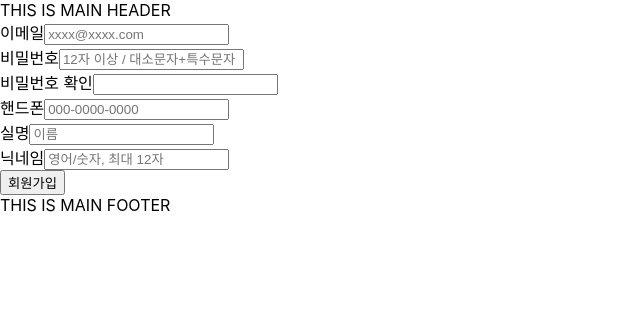
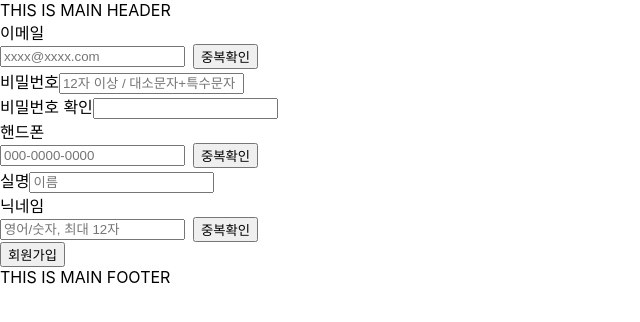
Before and after one commit to kwork9237/SeeSun_Frontend, a React (Create React App) app: page /join in a window 1280 px wide. Shown: the top 322 px of the page, without its empty margins (0-640 px from the left). Built offline with nearby package versions, Linux system fonts and the light colour scheme.

Commit message:
들여쓰기 수정 및 회원가입 진행 중 중복확인 추가

```diff
--- a/src/pages/member/Join.jsx
+++ b/src/pages/member/Join.jsx
@@ -4,12 +4,12 @@ import { useState } from "react";
 import { useNavigate } from "react-router-dom";
 import axiosInstance from "../../api/axiosInstance";
 
-// 제약 정규표현식
+// 정규식
 const EMAIL_REGEX = /^[A-Za-z0-9._%+-]+@[A-Za-z0-9.-]+\.[A-Za-z]{2,}$/;
 const PW_REGEX = /^(?=.*[a-z])(?=.*[A-Z])(?=.*[^A-Za-z0-9]).{12,}$/;
 const PHONE_REGEX = /^\d{3}-\d{4}-\d{4}$/;
+// 닉네임: 영어/숫자만 + 최대 12자 + (숫자만 금지하려면 영문 1자 이상)
 const NICK_REGEX = /^(?=.*[A-Za-z])[A-Za-z0-9]{1,12}$/;
-
 
 function formatPhone(value) {
   const digits = value.replace(/\D/g, "").slice(0, 11);
@@ -30,29 +30,77 @@ const Join = () => {
     nickname: "",
   });
 
+  // 형식 에러
   const [errors, setErrors] = useState({});
 
+  // 중복확인 결과 메시지(성공/실패 모두 여기로)
+  // kind: "success" | "error"
+  const [feedback, setFeedback] = useState({
+    email: { text: "", kind: "" },
+    nickname: { text: "", kind: "" },
+    phone: { text: "", kind: "" },
+  });
+
+  // 중복확인 완료 상태(가입 버튼에서 강제 체크용)
+  const [dup, setDup] = useState({
+    email: { checked: false, ok: false, lastValue: "" },
+    nickname: { checked: false, ok: false, lastValue: "" },
+    phone: { checked: false, ok: false, lastValue: "" }, // 숫자-only 저장
+  });
+
+  const resetDupState = (key) => {
+    if (key === "email") {
+      setDup((p) => ({ ...p, email: { checked: false, ok: false, lastValue: "" } }));
+      setFeedback((p) => ({ ...p, email: { text: "", kind: "" } }));
+    }
+    if (key === "nickname") {
+      setDup((p) => ({ ...p, nickname: { checked: false, ok: false, lastValue: "" } }));
+      setFeedback((p) => ({ ...p, nickname: { text: "", kind: "" } }));
+    }
+    if (key === "phone") {
+      setDup((p) => ({ ...p, phone: { checked: false, ok: false, lastValue: "" } }));
+      setFeedback((p) => ({ ...p, phone: { text: "", kind: "" } }));
+    }
+  };
+
   const setField = (key, value) => {
-    setForm((prev) => ({ ...prev, [key]: value }));
-    // 입력 중엔 에러를 즉시 지우거나(UX) / 즉시 검증해도 됨
+    setForm((prev) => {
+      const next = { ...prev, [key]: value };
+
+      // 🔹 비밀번호 확인 실시간 검증
+      if (key === "password" || key === "passwordConfirm") {
+        const msg = checkPasswordMatch(next.password, next.passwordConfirm);
+        setErrors((e) => ({ ...e, passwordConfirm: msg }));
+      }
+
+      return next;
+    });
+
+    // 기존 에러 초기화 로직
+    if (key !== "passwordConfirm") {
       setErrors((prev) => ({ ...prev, [key]: "" }));
+    }
+
+    // 중복확인 무효화 로직 그대로 유지
+    if (key === "email" || key === "nickname" || key === "phone") {
+      resetDupState(key);
+    }
   };
+
 
   const validate = () => {
     const e = {};
 
-    if (!EMAIL_REGEX.test(form.email)) e.email = "이메일 형식이 올바르지 않습니다.";
+    if (!EMAIL_REGEX.test(form.email))
+      e.email = "이메일 형식이 올바르지 않습니다.";
     if (!PW_REGEX.test(form.password))
       e.password = "비밀번호는 12자 이상, 대/소문자+특수문자를 포함해야 합니다.";
     if (form.passwordConfirm !== form.password)
       e.passwordConfirm = "비밀번호가 일치하지 않습니다.";
-
     if (!PHONE_REGEX.test(form.phone))
       e.phone = "핸드폰 번호 형식은 000-0000-0000 입니다.";
-
-    // 실명 제한 없다고 했으니, 빈 값 허용할지 말지만 선택
-    // if (!form.name.trim()) e.name = "이름을 입력해주세요.";
-
+    if (!form.name.trim())
+      e.name = "이름을 입력해주세요.";
     if (!NICK_REGEX.test(form.nickname))
       e.nickname = "닉네임은 영어/숫자만, 최대 12자까지 가능합니다.";
 
@@ -60,27 +108,134 @@ const Join = () => {
     return Object.keys(e).length === 0;
   };
 
+  // exists API (true면 중복)
+  const exists = async (field, value) => {
+    const res = await axiosInstance.get("/members/exists", { params: { field, value } });
+    return res.data;
+  };
+
+  const onCheckEmail = async () => {
+    const email = form.email.trim();
+
+    if (!EMAIL_REGEX.test(email)) {
+      setErrors((p) => ({ ...p, email: "이메일 형식을 확인하세요." }));
+      return;
+    }
+
+    try {
+      const isDup = await exists("username", email);
+
+      setDup((p) => ({
+        ...p,
+        email: { checked: true, ok: !isDup, lastValue: email },
+      }));
+
+      setFeedback((p) => ({
+        ...p,
+        email: isDup
+          ? { text: "이미 사용 중인 이메일입니다.", kind: "error" }
+          : { text: "사용 가능한 이메일입니다.", kind: "success" },
+      }));
+    } catch {
+      alert("이메일 중복확인에 실패했습니다.");
+    }
+  };
+
+  const onCheckNickname = async () => {
+    const nickname = form.nickname.trim();
+
+    if (!NICK_REGEX.test(nickname)) {
+      setErrors((p) => ({ ...p, nickname: "닉네임 형식을 확인하세요." }));
+      return;
+    }
+
+    try {
+      const isDup = await exists("nickname", nickname);
+
+      setDup((p) => ({
+        ...p,
+        nickname: { checked: true, ok: !isDup, lastValue: nickname },
+      }));
+
+      setFeedback((p) => ({
+        ...p,
+        nickname: isDup
+          ? { text: "이미 사용 중인 닉네임입니다.", kind: "error" }
+          : { text: "사용 가능한 닉네임입니다.", kind: "success" },
+      }));
+    } catch {
+      alert("닉네임 중복확인에 실패했습니다.");
+    }
+  };
+
+  const onCheckPhone = async () => {
+    if (!PHONE_REGEX.test(form.phone)) {
+      setErrors((p) => ({ ...p, phone: "핸드폰 번호 형식을 확인하세요." }));
+      return;
+    }
+
+    const phoneDigits = form.phone.replaceAll("-", "");
+
+    try {
+      const isDup = await exists("phone", phoneDigits);
+
+      setDup((p) => ({
+        ...p,
+        phone: { checked: true, ok: !isDup, lastValue: phoneDigits },
+      }));
+
+      setFeedback((p) => ({
+        ...p,
+        phone: isDup
+          ? { text: "이미 사용 중인 전화번호입니다.", kind: "error" }
+          : { text: "사용 가능한 전화번호입니다.", kind: "success" },
+      }));
+    } catch {
+      alert("전화번호 중복확인에 실패했습니다.");
+    }
+  };
+
   const onSubmit = async (ev) => {
     ev.preventDefault();
     if (!validate()) return;
 
+    const email = form.email.trim();
+    const nickname = form.nickname.trim();
+    const phoneDigits = form.phone.replaceAll("-", "");
+
+    // 중복확인 강제(버튼 눌렀고, ok이며, 값이 바뀌지 않았을 것)
+    if (!(dup.email.checked && dup.email.ok && dup.email.lastValue === email)) {
+      alert("이메일 중복확인을 해주세요.");
+      return;
+    }
+    if (!(dup.nickname.checked && dup.nickname.ok && dup.nickname.lastValue === nickname)) {
+      alert("닉네임 중복확인을 해주세요.");
+      return;
+    }
+    if (!(dup.phone.checked && dup.phone.ok && dup.phone.lastValue === phoneDigits)) {
+      alert("전화번호 중복확인을 해주세요.");
+      return;
+    }
+
     const payload = {
       ...form,
-      phone: form.phone.replaceAll("-", ""), // DB 숫자 저장 기준
+      phone: phoneDigits, // 숫자-only로 전송/저장
     };
 
     try {
-      const res = await axiosInstance.post("/members/join", payload);
-
+      await axiosInstance.post("/members/join", payload);
       alert("회원가입이 완료되었습니다.");
       navigate("/login");
     } catch (err) {
-      if (err.response) {
-        alert(err.response.data.message ?? "회원가입 실패");
-      } else {
-        alert("서버 연결에 실패했습니다.");
+      const msg = err?.response?.data?.message;
+      alert(msg ?? "회원가입 실패");
     }
-    }
+  };
+
+  const checkPasswordMatch = (pwd, confirm) => {
+    if (!confirm) return "";          // 아직 입력 중
+    if (pwd !== confirm) return "비밀번호가 일치하지 않습니다.";
+    return "";                        // 일치
   };
 
 
@@ -88,12 +243,18 @@ const Join = () => {
     <form onSubmit={onSubmit}>
       <div>
         <label>이메일</label>
+        <div style={{ display: "flex", gap: 8, alignItems: "center" }}>
           <input
             value={form.email}
             onChange={(e) => setField("email", e.target.value)}
             placeholder="xxxx@xxxx.com"
           />
+          <button type="button" onClick={onCheckEmail}>
+            중복확인
+          </button>
+        </div>
         {errors.email && <p>{errors.email}</p>}
+        {feedback.email.text && <p className={feedback.email.kind}>{feedback.email.text}</p>}
       </div>
 
       <div>
@@ -119,38 +280,46 @@ const Join = () => {
 
       <div>
         <label>핸드폰</label>
+        <div style={{ display: "flex", gap: 8, alignItems: "center" }}>
           <input
             value={form.phone}
             onChange={(e) => setField("phone", formatPhone(e.target.value))}
             inputMode="numeric"
             placeholder="000-0000-0000"
           />
+          <button type="button" onClick={onCheckPhone}>
+            중복확인
+          </button>
+        </div>
         {errors.phone && <p>{errors.phone}</p>}
+        {feedback.phone.text && <p className={feedback.phone.kind}>{feedback.phone.text}</p>}
       </div>
 
       <div>
         <label>실명</label>
-        <input
-          value={form.name}
-          onChange={(e) => setField("name", e.target.value)}
-          placeholder="이름"
-        />
+        <input value={form.name} onChange={(e) => setField("name", e.target.value)} placeholder="이름" />
         {errors.name && <p>{errors.name}</p>}
       </div>
 
       <div>
         <label>닉네임</label>
+        <div style={{ display: "flex", gap: 8, alignItems: "center" }}>
           <input
             value={form.nickname}
             onChange={(e) => setField("nickname", e.target.value)}
             placeholder="영어/숫자, 최대 12자"
           />
+          <button type="button" onClick={onCheckNickname}>
+            중복확인
+          </button>
+        </div>
         {errors.nickname && <p>{errors.nickname}</p>}
+        {feedback.nickname.text && <p className={feedback.nickname.kind}>{feedback.nickname.text}</p>}
       </div>
 
       <button type="submit">회원가입</button>
     </form>
   );
-}
+};
 
 export default Join;
```
Also changed, not shown: src/pages/member/Login.jsx (+2 -5 lines), src/pages/mypage/MyPage.jsx (+15 -16 lines), 1 other file (tests, documents, lock files or other folders). Lines whose indentation alone changed are shown as unchanged.
